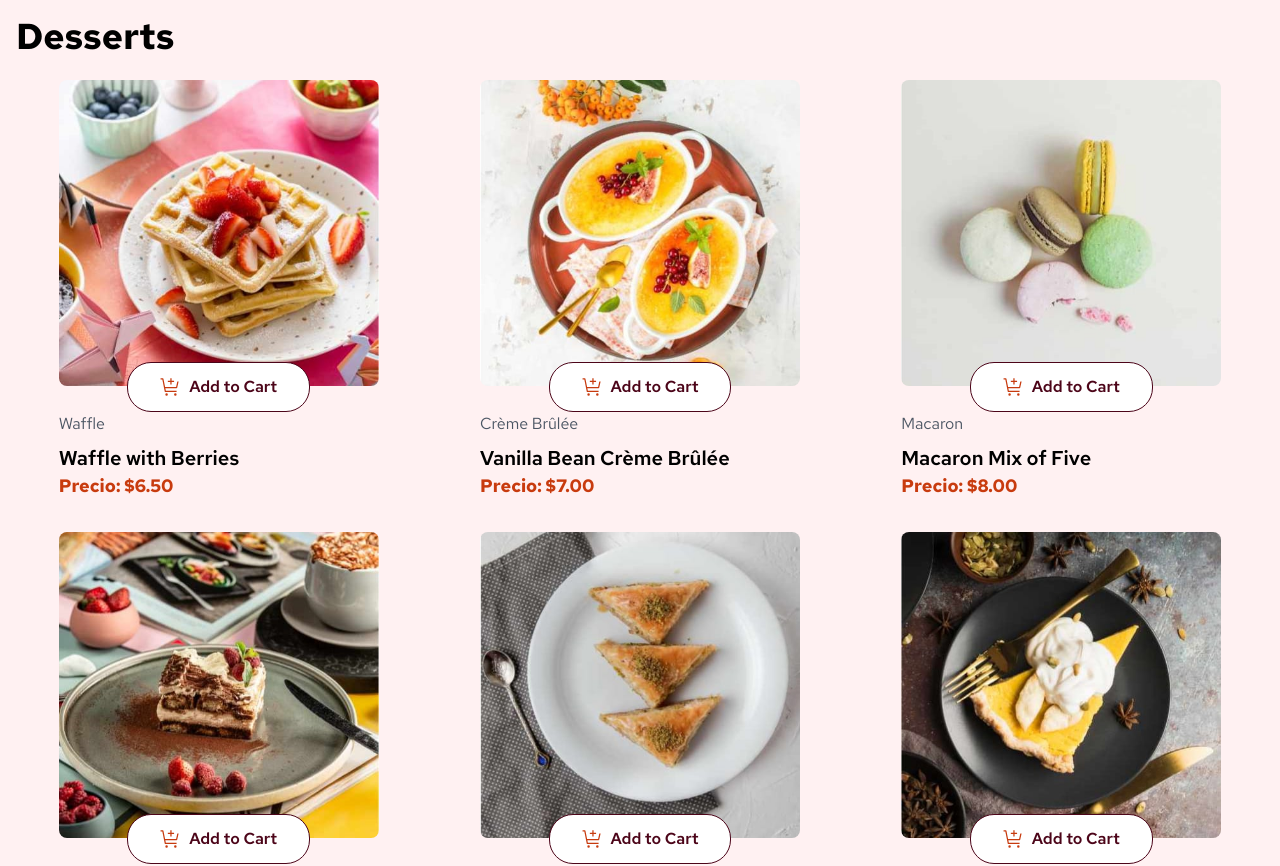
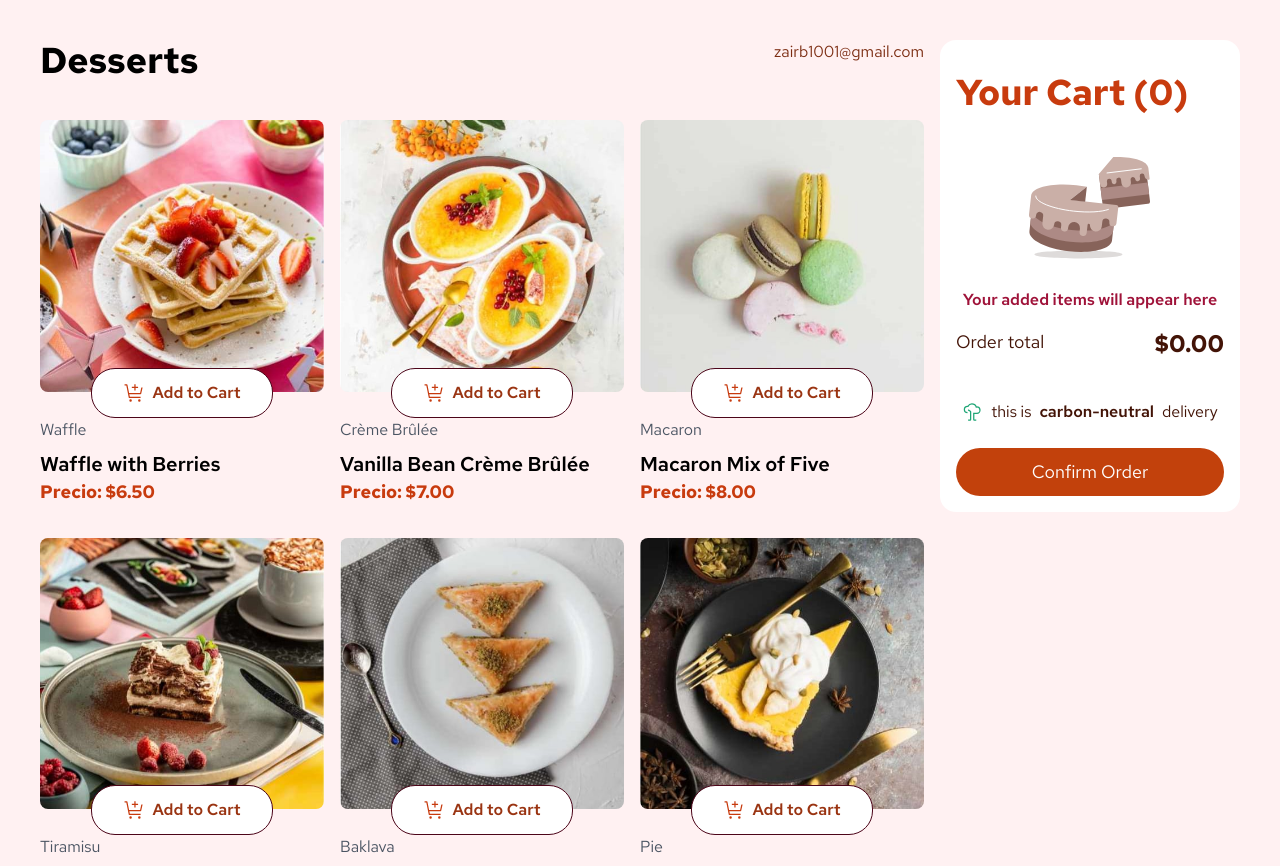
Before and after one commit to ZairBello/Shopping-Online, a React (Vite) app in the folder Shopping/: page / in a window 1280 px wide. Shown: the top 866 px of the page. Built offline with nearby package versions, Linux system fonts and the light colour scheme.

Commit message:
Cambios hechos proyecto realizado

```diff
--- a/Shopping/src/App.jsx
+++ b/Shopping/src/App.jsx
@@ -1,51 +1,39 @@
-import React, { useEffect, useState } from "react";
+import React from "react";
 import CardShooping from "./components/card";
 import CartShooping from "./components/cartshooping";
+import ModalConfirmation from "./components/modalconfirmation";
+import { CartProvider } from "./Context";
 import data from "./data/data.json";
+import { motion } from "framer-motion";
 
 const App = () => {
-  const [postres, setPostres] = useState([]);
-  const [cartItems, setCartItems] = useState([]);
-
-  useEffect(() => {
-    setPostres(data);
-  }, []);
-
-  const handleUpdateCart = (product) => {
-    setCartItems((prev) => {
-      const exists = prev.find((item) => item.name === product.name);
-      if (product.quantity === 0) {
-        return prev.filter((item) => item.name !== product.name);
-      } else if (exists) {
-        return prev.map((item) =>
-          item.name === product.name
-            ? { ...item, quantity: product.quantity }
-            : item
-        );
-      } else {
-        return [...prev, product];
-      }
-    });
-  };
-
   return (
+    <CartProvider>
       <main className="bg-rose-50 w-full min-h-screen p-4 font-redhattext">
+        <div className="container lg:grid lg:grid-cols-4 p-6 gap-4">
+          <div className="col-span-3 flex justify-between">
             <h1 className="text-4xl font-black mb-4">Desserts</h1>
-      <div className="grid grid-cols-1 md:grid-cols-2 lg:grid-cols-3 gap-4 container m-auto">
-        {postres.map((postre, index) => (
+            <p className="text-orange-900">zairb1001@gmail.com</p>
+          </div>
+          <motion.div
+           className="grid grid-cols-1 md:grid-cols-2 lg:grid-cols-3 gap-4 container m-auto col-span-3 ">
+            {data.map((postre, index) => (
               <CardShooping
                 key={index}
                 image={postre.image}
                 name={postre.name}
                 category={postre.category}
                 price={postre.price}
-            onUpdateCart={handleUpdateCart}
-            cartItems={cartItems} // Pasar carrito para sincronización
               />
             ))}
+          </motion.div>
+          <div className="col-span-2 col-start-4 row-span-2 row-start-1">
+            <CartShooping />
           </div>
-      <CartShooping cartItems={cartItems} onRemoveItem={handleUpdateCart} />
+          <ModalConfirmation />
+        </div>
       </main>
+    </CartProvider>
   );
 };
 
--- /dev/null
+++ b/Shopping/src/Context/index.jsx
@@ -0,0 +1,44 @@
+import React, { createContext, useContext, useState } from "react";
+
+const CartContext = createContext();
+
+export const CartProvider = ({ children }) => {
+  const [cartItems, setCartItems] = useState([]);
+  const [showModal, setShowModal] = useState(false);
+
+  const updateCart = (product) => {
+    setCartItems((prev) => {
+      const exists = prev.find((item) => item.name === product.name);
+      if (product.quantity === 0) {
+        return prev.filter((item) => item.name !== product.name);
+      } else if (exists) {
+        return prev.map((item) =>
+          item.name === product.name
+            ? { ...item, quantity: product.quantity, image: product.image }
+            : item
+        );
+      } else {
+        return [...prev, { ...product, image: product.image }];
+      }
+    });
+  };
+
+  const toggleModal = () => {
+    setShowModal((prev) => !prev);
+  };
+
+  // Función para reiniciar el carrito
+  const resetCart = () => {
+    setCartItems([]); // Vacía la lista de productos en el carrito
+  };
+
+  return (
+    <CartContext.Provider
+      value={{ cartItems, updateCart, showModal, toggleModal, resetCart }} // Agregamos resetCart aquí
+    >
+      {children}
+    </CartContext.Provider>
+  );
+};
+
+export const useCart = () => useContext(CartContext);
--- a/Shopping/src/components/card/index.jsx
+++ b/Shopping/src/components/card/index.jsx
@@ -1,10 +1,11 @@
 import React, { useState, useEffect } from "react";
+import { useCart } from "../../Context";
 
-const CardShooping = ({ image, name, category, price, onUpdateCart, cartItems }) => {
+const CardShooping = ({ image, name, category, price }) => {
+  const { cartItems, updateCart } = useCart();
   const [quantity, setQuantity] = useState(0);
 
   useEffect(() => {
-    // Actualiza el estado del botón según el carrito
     const itemInCart = cartItems.find((item) => item.name === name);
     setQuantity(itemInCart ? itemInCart.quantity : 0);
   }, [cartItems, name]);
@@ -12,14 +13,14 @@ const CardShooping = ({ image, name, category, price, onUpdateCart, cartItems })
   const handleAddToCart = () => {
     if (quantity === 0) {
       setQuantity(1);
-      onUpdateCart({ name, price, quantity: 1 }); // Agregar al carrito
+      updateCart({ name, price, quantity: 1, image });
     }
   };
 
   const handleIncrement = () => {
     setQuantity((prev) => {
       const newQuantity = prev + 1;
-      onUpdateCart({ name, price, quantity: newQuantity }); // Actualizar en el carrito
+      updateCart({ name, price, quantity: newQuantity, image });
       return newQuantity;
     });
   };
@@ -28,10 +29,10 @@ const CardShooping = ({ image, name, category, price, onUpdateCart, cartItems })
     setQuantity((prev) => {
       if (prev > 1) {
         const newQuantity = prev - 1;
-        onUpdateCart({ name, price, quantity: newQuantity }); // Actualizar en el carrito
+        updateCart({ name, price, quantity: newQuantity, image });
         return newQuantity;
       } else {
-        onUpdateCart({ name, price, quantity: 0 }); // Quitar del carrito
+        updateCart({ name, price, quantity: 0, image });
         return 0;
       }
     });
@@ -43,7 +44,7 @@ const CardShooping = ({ image, name, category, price, onUpdateCart, cartItems })
         src={image.thumbnail}
         alt={name}
         className={`w-full h-auto object-cover rounded-lg cursor-pointer ${
-          quantity > 0 ? "border border-rose-950 duration-300" : "border-none"
+          quantity > 0 ? "border border-orange-800 duration-300" : "border-none"
         }`}
         onClick={handleAddToCart}
         srcSet={`
@@ -56,8 +57,8 @@ const CardShooping = ({ image, name, category, price, onUpdateCart, cartItems })
       <div className="w-full flex justify-center">
         <button
           onClick={quantity === 0 ? handleAddToCart : null}
-          className={`flex items-center px-8 py-3 text-rose-950 bg-white border border-rose-950 rounded-3xl -mt-6 font-semibold ${
-            quantity > 0 ? "bg-orange-700 text-white duration-300" : ""
+          className={`flex items-center px-8 py-3 text-orange-800 bg-white border border-rose-950 rounded-3xl -mt-6 font-semibold ${
+            quantity > 0 ? "bg-orange-600 text-white duration-300" : ""
           }`}
         >
           {quantity > 0 ? (
--- a/Shopping/src/components/cartshooping/index.jsx
+++ b/Shopping/src/components/cartshooping/index.jsx
@@ -1,20 +1,17 @@
-import React, { useState } from "react";
+import React from "react";
+import { useCart } from "../../Context";
 import { motion } from "framer-motion";
-import ModalConfirmation from "../modalconfirmation";
 
-const CartShooping = ({ cartItems, onRemoveItem }) => {
-  const [showOrder, setShowOrder] = useState(false); // Corrección en la inicialización del estado
+const CartShooping = () => {
+  const { cartItems, updateCart, toggleModal } = useCart();
 
   const handleRemoveItem = (item) => {
-    onRemoveItem({ ...item, quantity: 0 }); // Eliminar del carrito y reiniciar cantidad
+    updateCart({ ...item, quantity: 0 });
   };
 
-  const toggleShowOrder = () => {
-    setShowOrder((prev) => !prev); // Actualizar el estado del modal
-  };
 
   return (
-    <div className="bg-white w-full h-auto flex flex-col p-4 rounded-2xl my-4 font-redhattext">
+    <div className="bg-white w-full h-auto flex flex-col p-4 rounded-2xl my-4 lg:my-0 font-redhattext">
       <h1 className="text-4xl font-bold my-4 text-[#c83b0e]">
         Your Cart <span>({cartItems.length})</span>
       </h1>
@@ -77,12 +74,11 @@ const CartShooping = ({ cartItems, onRemoveItem }) => {
       </p>
       <motion.button
         whileTap={{ scale: 1.1, opacity: 0.8, y: -10 }}
-        onClick={toggleShowOrder} // Mostrar el modal
+        onClick={toggleModal} // Mostrar el modal
         className="flex justify-center items-center w-full h-12 bg-orange-700 text-white font-normal text-lg rounded-full py-2 px-6 "
       >
         Confirm Order
       </motion.button>
-      <ModalConfirmation showOrder={showOrder} cartItems={cartItems} />
     </div>
   );
 };
--- a/Shopping/src/components/modalconfirmation/index.jsx
+++ b/Shopping/src/components/modalconfirmation/index.jsx
@@ -1,54 +1,106 @@
-import { AnimatePresence, motion } from "framer-motion";
+import React from "react";
+import { useCart } from "../../Context";
+import { AnimatePresence, motion } from "motion/react";
 
-const ModalConfirmation = ({ showOrder, cartItems }) => {
-  console.log(cartItems);
+const ModalConfirmation = () => {
+  const { showModal, toggleModal, cartItems, resetCart } = useCart();
+
+  const handleNewOrder = () => {
+    resetCart(); // Vaciar el carrito
+    toggleModal(); // Cerrar el modal
+  };
+
   return (
     <AnimatePresence>
-      {showOrder && (
+      {showModal ? (
         <motion.div
-          exit={{ y: "-100%", opacity: 0 }}
-          initial={{ opacity: 0, y: "-100%" }}
-          animate={{ y: 0, opacity: 1 }}
-          className="fixed inset-0 z-50 flex items-end bg-black bg-opacity-50"
+          exit={{ opacity: 0 }}
+          initial={{ opacity: 0 }}
+          animate={{ opacity: 1 }}
+          transition={{ duration: 0.5, ease: "backInOut" }}
+          className="fixed inset-0 z-50 flex items-end justify-center lg:items-center bg-black bg-opacity-50 overflow-hidden font-redhattext"
         >
-          <div className="bg-rose-50 w-full h-3/4 max-w-lg rounded-lg shadow-lg p-6">
+          <motion.div
+            exit={{ opacity: 0, y: "50%" }}
+            initial={{ opacity: 0, y: "100%" }}
+            animate={{ opacity: 1, y: 0 }}
+            transition={{ duration: 0.5, ease: "backInOut" }}
+            className="bg-rose-50 w-full h-5/6 lg:w-2/6 lg:h-3/4 rounded-t-xl lg:rounded-3xl p-6"
+          >
             <img
               src="/images/icon-order-confirmed.svg"
               alt="Order Confirmed"
-              className="mx-auto"
+              className="mb-4"
             />
-            <h2 className="text-3xl font-bold text-center my-4">
-              Order Confirmed
+            <h2 className="text-3xl font-bold my-4">
+              Order
+              <span className="hidden lg:inline"> Confirmed</span>
+              <br />
+              <span className="lg:hidden">Confirmed</span>
             </h2>
-            <p className="text-center text-gray-700">
-              We hope you enjoy your food!
-            </p>
+            <p className="text-gray-700 mb-5">We hope you enjoy your food!</p>
+            <div className="bg-orange-100 w-full h-2/4 rounded-3xl flex flex-col overflow-y-auto p-6">
               {cartItems.length > 0 ? (
                 cartItems.map((item, index) => (
-                <div
+                  <motion.div
+                    initial={{ opacity: 0, y: "100%" }}
+                    animate={{ opacity: 1, y: 0 }}
+                    transition={{ duration: 0.5, delay: index * 0.2, ease: "backOut" }}
                     key={index}
-                  className="flex items-center justify-between bg-white p-2 rounded-lg mb-2 shadow-md"
+                    className="flex items-center justify-between p-2 mb-2 border-b rounded-b-md border-b-gray-300 w-full"
                   >
                     <img
-                    src={item.image}
+                      src={item.image.thumbnail}
                       alt={item.name}
                       className="w-16 h-16 object-cover rounded-lg"
                     />
-                  <div className="flex flex-col flex-grow px-4">
-                    <span className="font-bold text-lg">{item.name}</span>
-                    <span className="text-gray-500">
-                      $ {item.price.toFixed(2)}
+                    <div className="flex flex-col flex-grow px-4 truncate">
+                      <span className="font-bold text-base truncate">
+                        {item.name}
+                      </span>
+                      <div className="flex items-center gap-x-3">
+                        <span className="font-bold text-base text-orange-900">
+                          {" "}
+                          {item.quantity}x
+                        </span>
+                        <span className="text-orange-900 text-base">
+                          @ ${item.price.toFixed(2)}
                         </span>
                       </div>
-                  <span className="font-bold text-lg">x {item.quantity}</span>
                     </div>
+                    <span className="font-bold text-base text-orange-900">
+                      ${(item.price * item.quantity).toFixed(2)}
+                    </span>
+                  </motion.div>
                 ))
               ) : (
-              <p className="text-center text-gray-500">No items in your cart</p>
+                <p className="text-center text-gray-500">
+                  No items in your cart
+                </p>
               )}
+              <div className="mt-6 flex justify-between items-center">
+                <p className="text-orange-900 ">Order Total</p>
+                <span className="font-bold text-2xl text-orange-950">
+                  $
+                  {cartItems
+                    .reduce(
+                      (total, item) => total + item.price * item.quantity,
+                      0
+                    )
+                    .toFixed(2)}
+                </span>
               </div>
+            </div>
+            <motion.button
+              whileTap={{ scale: 1.05, opacity: 0.9, y: -10 }}
+              className="bg-orange-700 text-white p-4 w-full rounded-full mt-4"
+              onClick={handleNewOrder}
+            >
+              Start New Order
+            </motion.button>
           </motion.div>
-      )}
+        </motion.div>
+      ) : null}
     </AnimatePresence>
   );
 };
```
Lines whose indentation alone changed are shown as unchanged.
